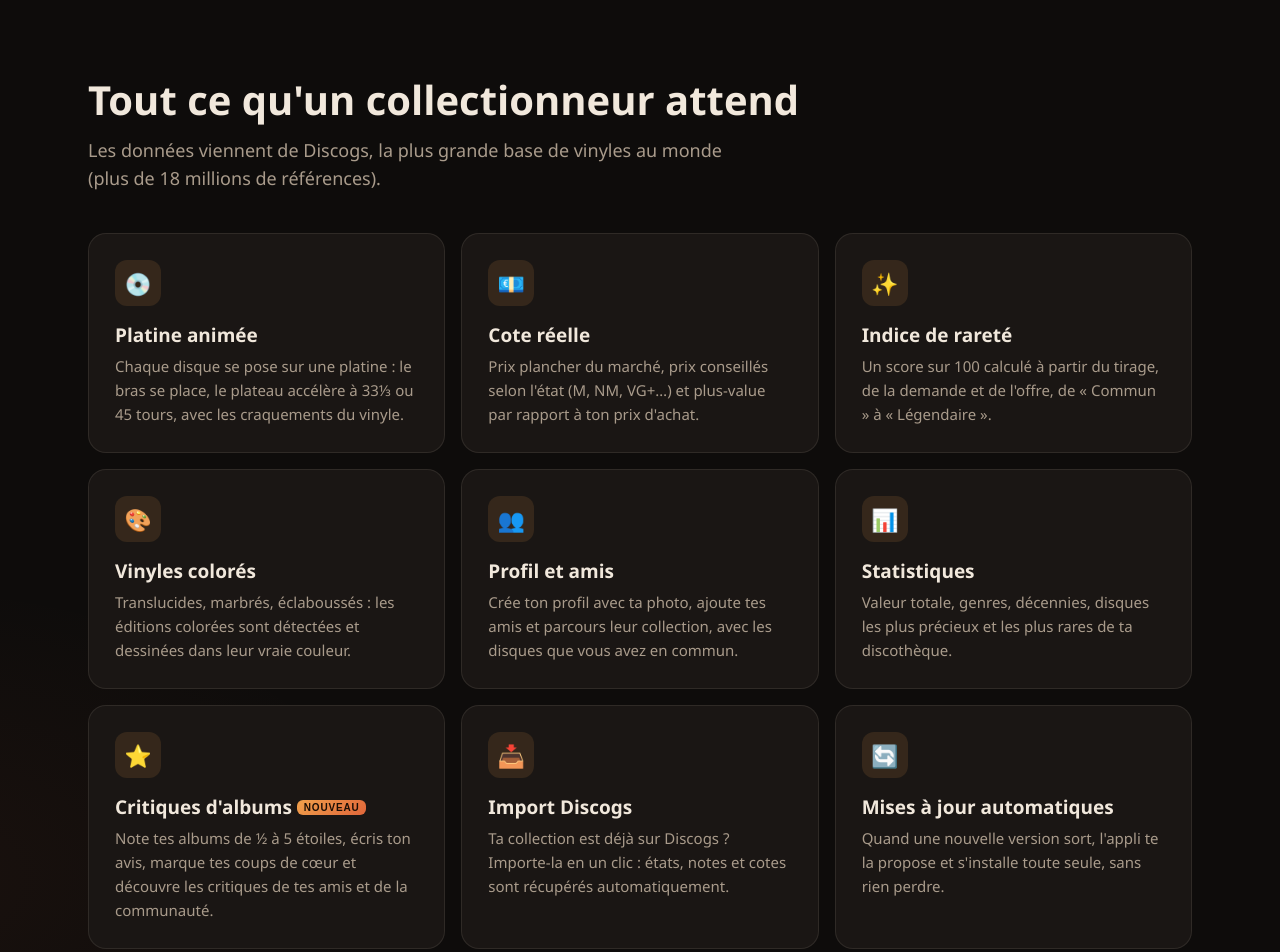
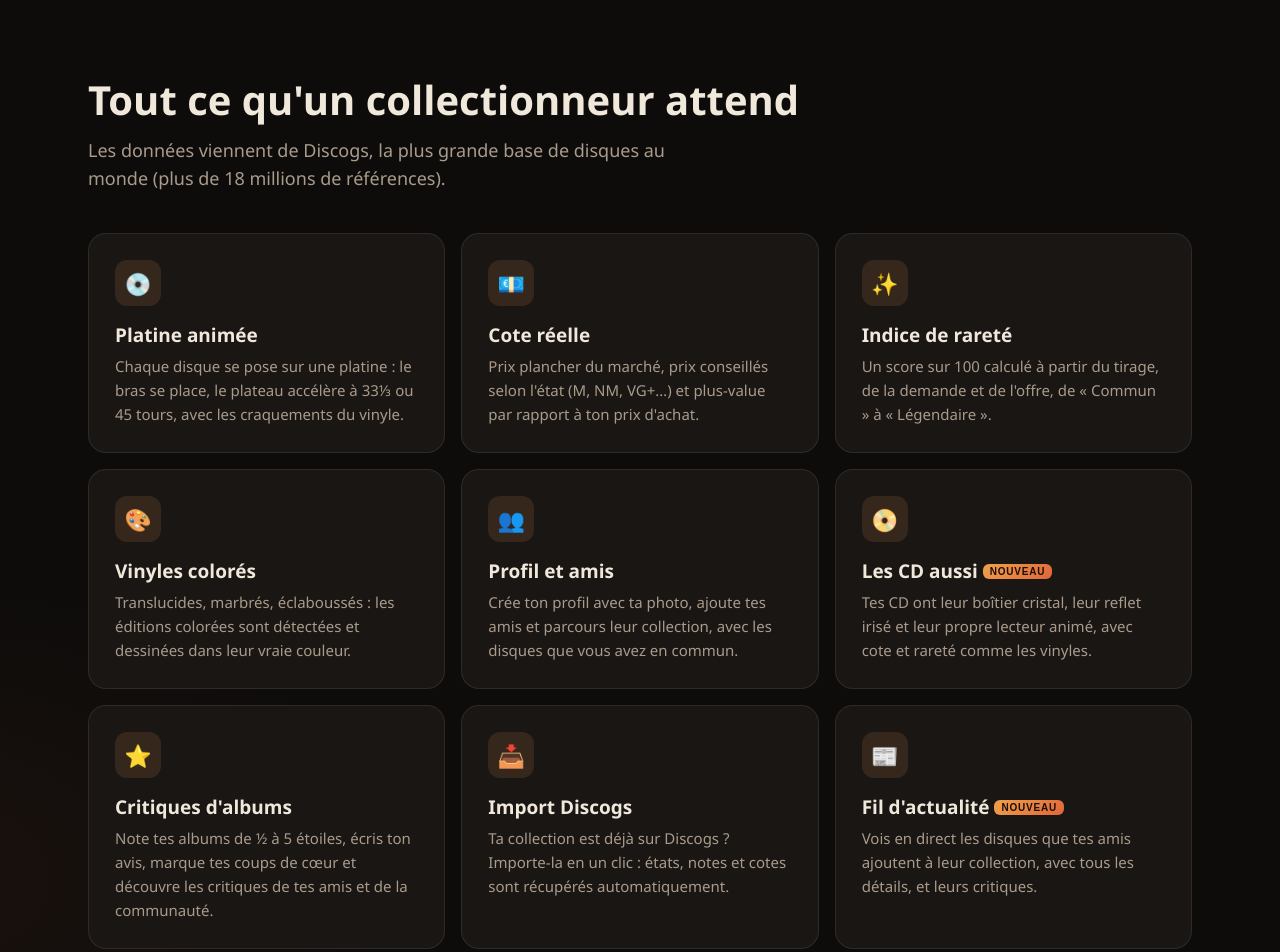
Before and after one commit to raphaelharvent/groove-vault, a plain HTML site: page index.html in a window 1280 px wide. Shown: the part 780-1732 px from the top of the page. Drawn offline with Linux system fonts and the light colour scheme; no server answers.

Commit message:
Page : CD et fil d'actualité
Co-Authored-By: Claude Opus 5.5 <noreply@anthropic.com>

```diff
--- a/index.html
+++ b/index.html
@@ -3,11 +3,11 @@
 <head>
   <meta charset="UTF-8">
   <meta name="viewport" content="width=device-width, initial-scale=1">
-  <title>Groove Vault · Ta collection de vinyles</title>
-  <meta name="description" content="Application Windows gratuite pour recenser ta collection de vinyles : platine animée, cote réelle Discogs, indice de rareté et collections de tes amis.">
+  <title>Groove Vault · Ta collection de vinyles et de CD</title>
+  <meta name="description" content="Application Windows gratuite pour recenser ta collection de vinyles et de CD : platine animée, cote réelle Discogs, indice de rareté et collections de tes amis.">
   <link rel="icon" href="img/icon.png">
   <meta property="og:title" content="Groove Vault">
-  <meta property="og:description" content="Ta collection de vinyles, avec sa vraie cote et sa rareté.">
+  <meta property="og:description" content="Ta collection de vinyles et de CD, avec sa vraie cote et sa rareté.">
   <meta property="og:image" content="img/collection.jpg">
   <style>
     :root {
@@ -147,7 +147,7 @@
   <header class="wrap hero">
     <div>
       <span class="eyebrow">Gratuit · Windows 10 et 11</span>
-      <h1>Ta collection de vinyles,<br><em>comme elle le mérite.</em></h1>
+      <h1>Tes vinyles et tes CD,<br><em>comme elle le mérite.</em></h1>
       <p class="lead">Recense tes disques, regarde-les tourner sur une vraie platine, découvre leur cote réelle et leur rareté, et compare ta discothèque avec celles de tes amis.</p>
       <div class="cta">
         <a class="btn primary big dl-link" href="#installer">
@@ -169,17 +169,17 @@
   <section id="fonctionnalites">
     <div class="wrap">
       <h2>Tout ce qu'un collectionneur attend</h2>
-      <p class="section-lead">Les données viennent de Discogs, la plus grande base de vinyles au monde (plus de 18 millions de références).</p>
+      <p class="section-lead">Les données viennent de Discogs, la plus grande base de disques au monde (plus de 18 millions de références).</p>
       <div class="features">
         <div class="feature"><div class="ico">💿</div><h3>Platine animée</h3><p>Chaque disque se pose sur une platine : le bras se place, le plateau accélère à 33⅓ ou 45 tours, avec les craquements du vinyle.</p></div>
         <div class="feature"><div class="ico">💶</div><h3>Cote réelle</h3><p>Prix plancher du marché, prix conseillés selon l'état (M, NM, VG+…) et plus-value par rapport à ton prix d'achat.</p></div>
         <div class="feature"><div class="ico">✨</div><h3>Indice de rareté</h3><p>Un score sur 100 calculé à partir du tirage, de la demande et de l'offre, de « Commun » à « Légendaire ».</p></div>
         <div class="feature"><div class="ico">🎨</div><h3>Vinyles colorés</h3><p>Translucides, marbrés, éclaboussés : les éditions colorées sont détectées et dessinées dans leur vraie couleur.</p></div>
         <div class="feature"><div class="ico">👥</div><h3>Profil et amis</h3><p>Crée ton profil avec ta photo, ajoute tes amis et parcours leur collection, avec les disques que vous avez en commun.</p></div>
-        <div class="feature"><div class="ico">📊</div><h3>Statistiques</h3><p>Valeur totale, genres, décennies, disques les plus précieux et les plus rares de ta discothèque.</p></div>
-        <div class="feature"><div class="ico">⭐</div><h3>Critiques d'albums <span class="new">Nouveau</span></h3><p>Note tes albums de ½ à 5 étoiles, écris ton avis, marque tes coups de cœur et découvre les critiques de tes amis et de la communauté.</p></div>
+        <div class="feature"><div class="ico">📀</div><h3>Les CD aussi <span class="new">Nouveau</span></h3><p>Tes CD ont leur boîtier cristal, leur reflet irisé et leur propre lecteur animé, avec cote et rareté comme les vinyles.</p></div>
+        <div class="feature"><div class="ico">⭐</div><h3>Critiques d'albums</h3><p>Note tes albums de ½ à 5 étoiles, écris ton avis, marque tes coups de cœur et découvre les critiques de tes amis et de la communauté.</p></div>
         <div class="feature"><div class="ico">📥</div><h3>Import Discogs</h3><p>Ta collection est déjà sur Discogs ? Importe-la en un clic : états, notes et cotes sont récupérés automatiquement.</p></div>
-        <div class="feature"><div class="ico">🔄</div><h3>Mises à jour automatiques</h3><p>Quand une nouvelle version sort, l'appli te la propose et s'installe toute seule, sans rien perdre.</p></div>
+        <div class="feature"><div class="ico">📰</div><h3>Fil d'actualité <span class="new">Nouveau</span></h3><p>Vois en direct les disques que tes amis ajoutent à leur collection, avec tous les détails, et leurs critiques.</p></div>
       </div>
     </div>
   </section>
```
